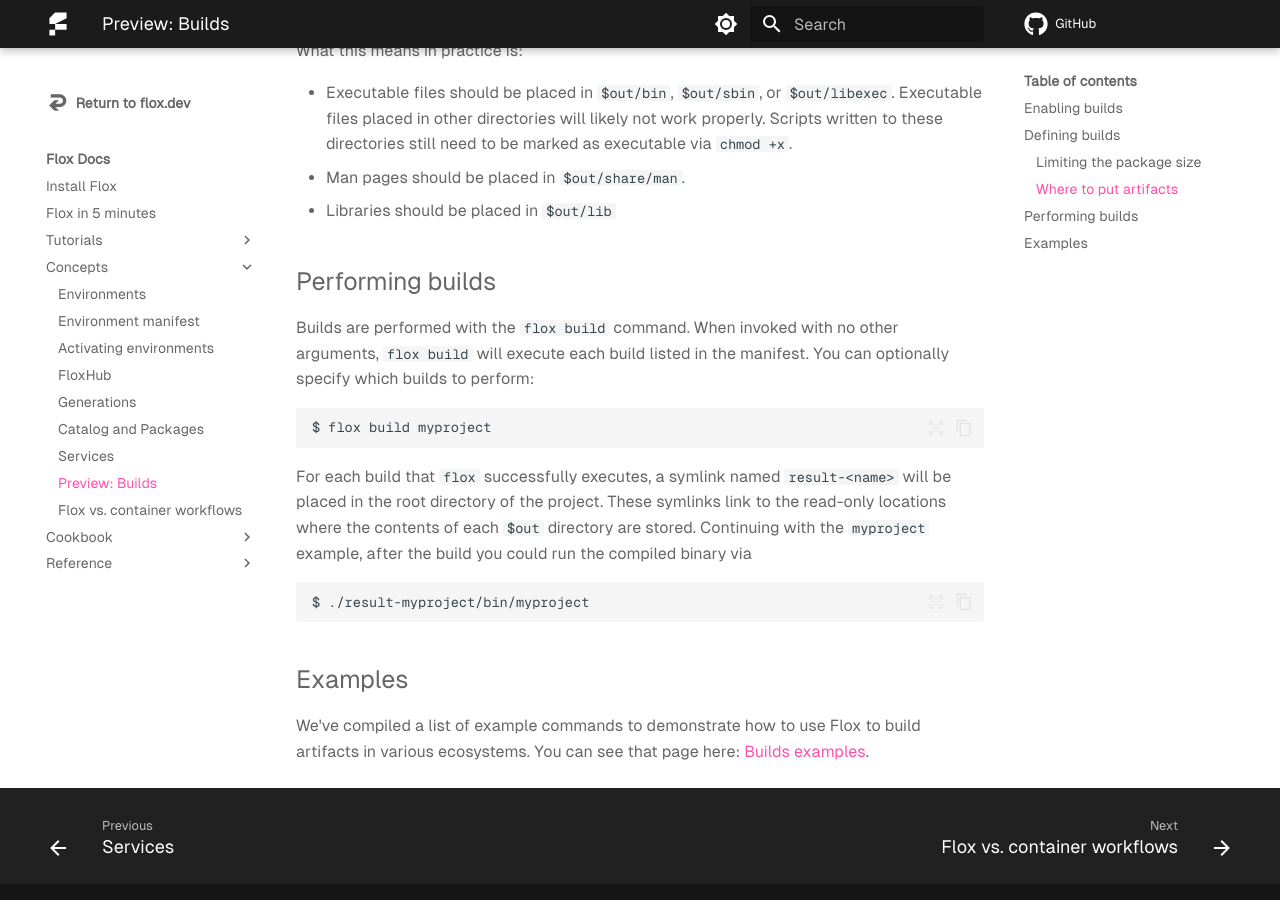
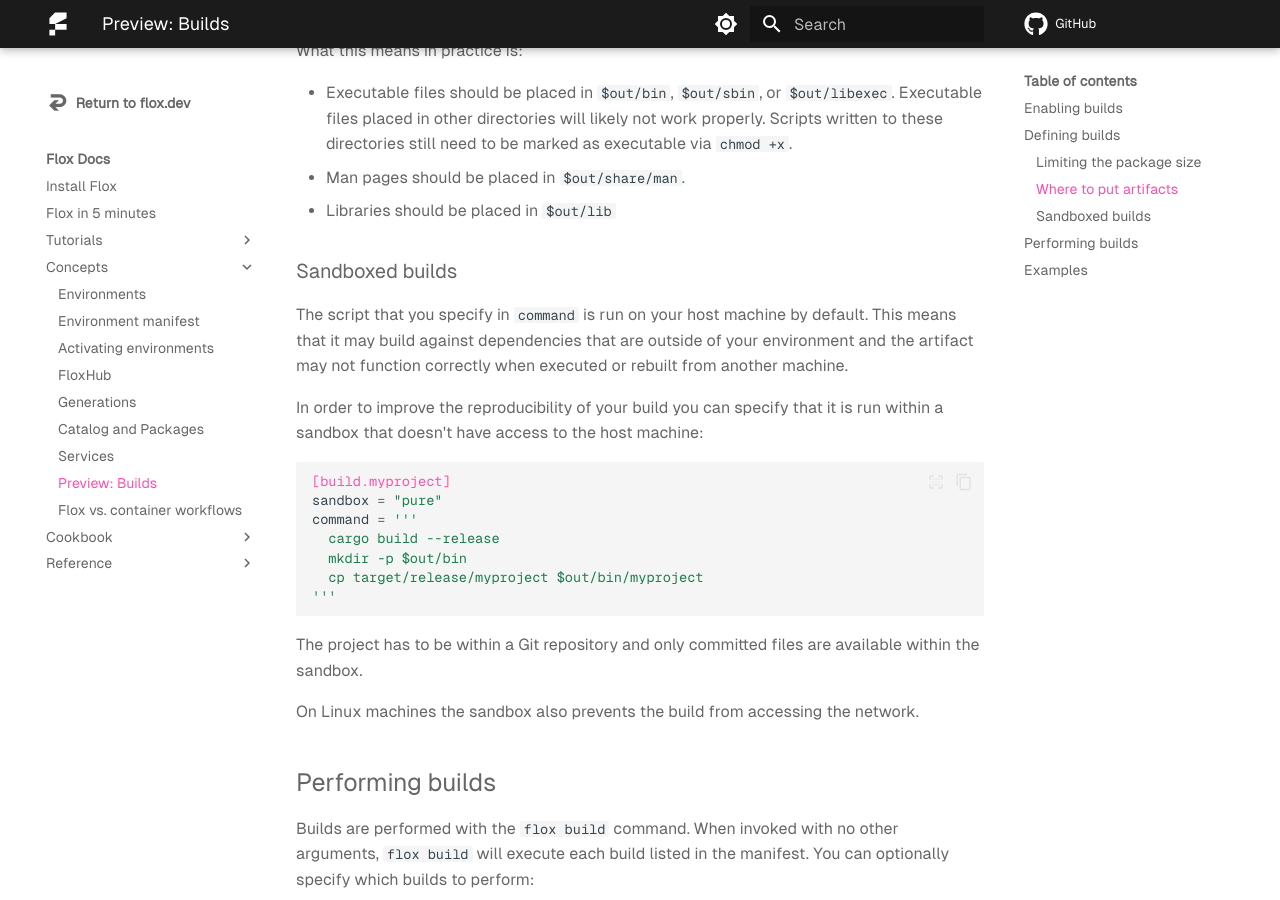
Before and after one commit to flox/floxdocs, an MkDocs documentation site: the page built from docs/concepts/manifest-builds.md, in a window 1280 px wide and 900 px high, scrolled down 2451 px. Built offline with MkDocs 1.6.1 and Material for MkDocs 9.7.7, drawn with Linux system fonts in a browser that asks for light colours; plug-ins that fetch from the network failed and are left out; comment, search, counter and statistics services are not loaded.

Commit message:
feat(build): Add sandboxed builds
Add a sub-section about the other `sandbox=pure` mode that we currently
support, including the caveat that networking access is only sandboxed
on Linux.

I've created a couple of new bugs/ehancements in the process:

- https://github.com/flox/flox/issues/2461
- https://github.com/flox/flox/issues/2462

````diff
--- a/docs/concepts/manifest-builds.md
+++ b/docs/concepts/manifest-builds.md
@@ -137,6 +137,32 @@
 - Man pages should be placed in `$out/share/man`.
 - Libraries should be placed in `$out/lib`
 
+### Sandboxed builds
+
+The script that you specify in `command` is run on your host machine by default.
+This means that it may build against dependencies that are outside of your
+environment and the artifact may not function correctly when executed or rebuilt
+from another machine.
+
+In order to improve the reproducibility of your build you can specify that it is
+run within a sandbox that doesn't have access to the host machine:
+
+```toml
+[build.myproject]
+sandbox = "pure"
+command = '''
+  cargo build --release
+  mkdir -p $out/bin
+  cp target/release/myproject $out/bin/myproject
+'''
+```
+
+The project has to be within a Git repository and only committed files are
+available within the sandbox.
+
+On Linux machines the sandbox also prevents the build from accessing the
+network.
+
 ## Performing builds
 
 Builds are performed with the `flox build` command.
````
